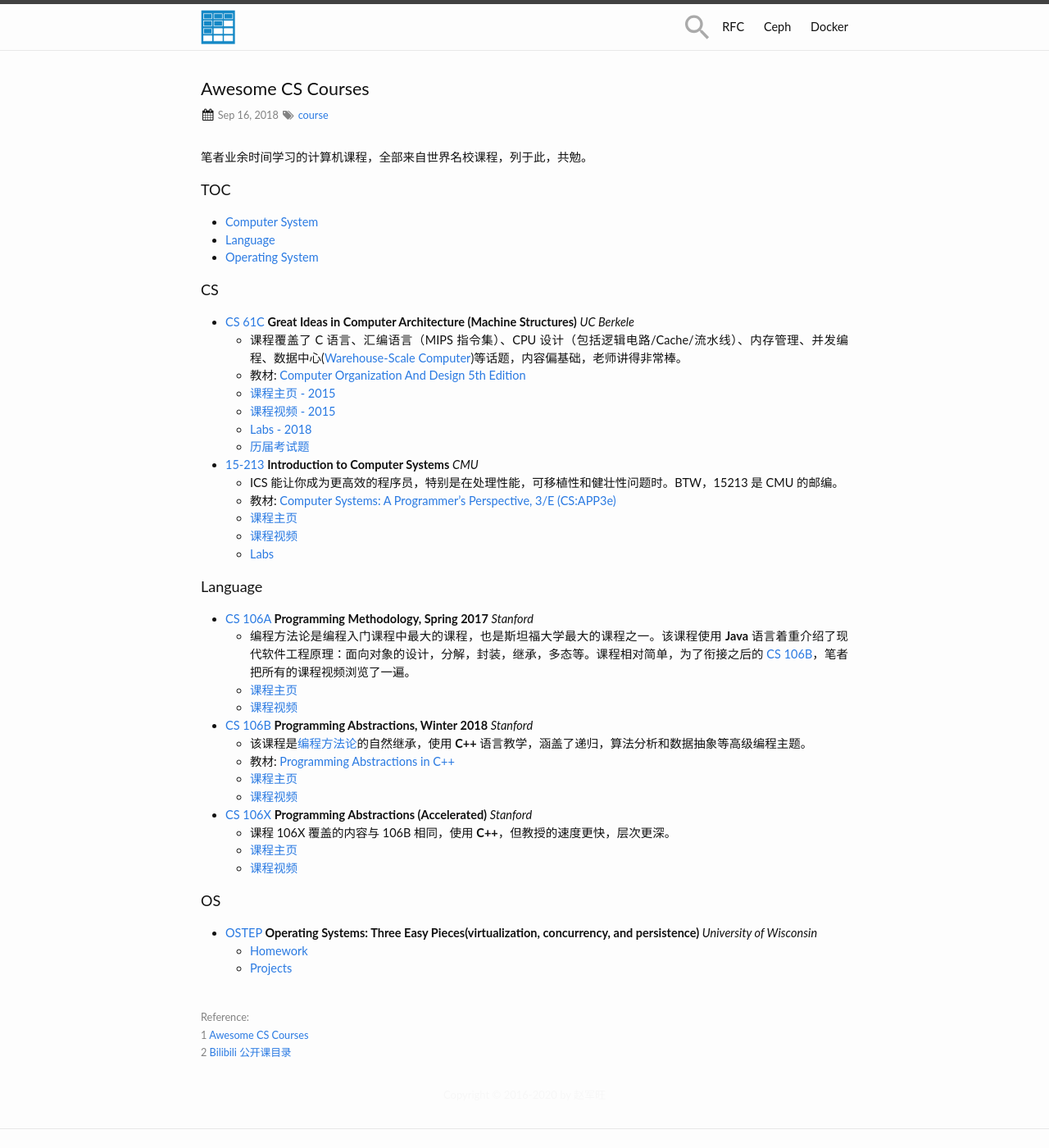
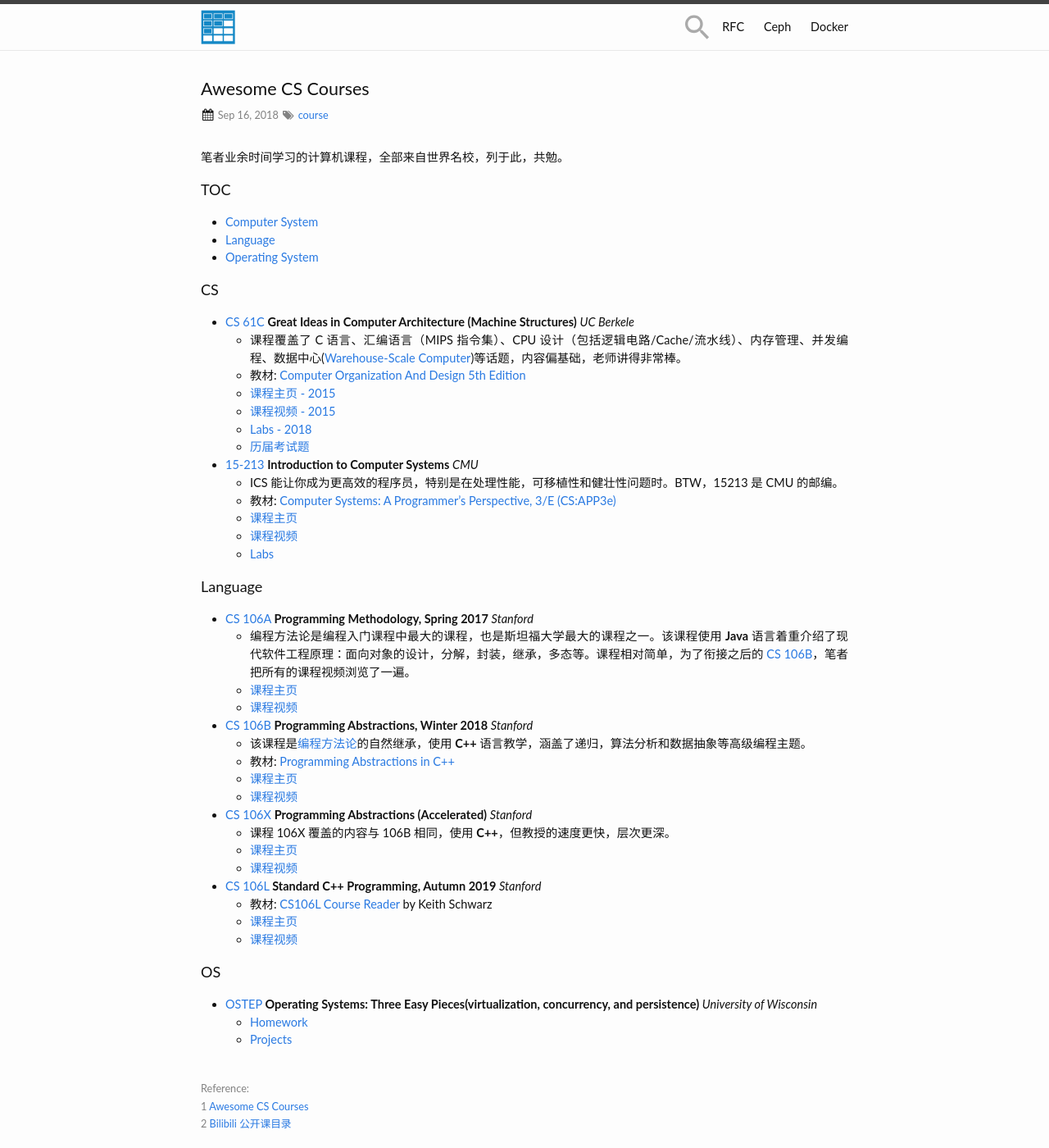
Before and after one commit to zhjwpku/zhjwpku.github.io, a Jekyll site: the page built from _posts/2018-09-16-awesome-cs-courses.md, in a window 1280 px wide and 1400 px high. Shown: the whole window at 82% size. Built offline with Jekyll 4.4.1, drawn with Linux system fonts in a browser that asks for light colours; comment, search, counter and statistics services are not loaded.

Commit message:
CS106L Standard C++ Programming
Signed-off-by: Zhao Junwang <zhjwpku@gmail.com>

```diff
--- a/_posts/2018-09-16-awesome-cs-courses.md
+++ b/_posts/2018-09-16-awesome-cs-courses.md
@@ -45,6 +45,10 @@
     - 课程 106X 覆盖的内容与 106B 相同，使用 **C++**，但教授的速度更快，层次更深。
     - [课程主页][cs106x]
     - [课程视频][cs106x-video]
+- [CS 106L][cs106l] **Standard C++ Programming, Autumn 2019** *Stanford*
+    - 教材: [CS106L Course Reader][cs106l-textbook] by Keith Schwarz
+    - [课程主页](http://web.stanford.edu/class/cs106l/lectures.html)
+    - [课程视频][cs106l-video]
 
 #### OS
 
@@ -86,3 +90,7 @@
 [cs193a-video]: https://www.youtube.com/watch?v=iBBOUzGS8QU&list=PLBx6OgewIjRoF1eh017uRiPuV42piY_iP&index=2
 [cs106x]: http://web.stanford.edu/class/archive/cs/cs106x/cs106x.1182/index.shtml
 [cs106x-video]: https://www.bilibili.com/video/av21619854
+[cs106l]: http://web.stanford.edu/class/cs106l/index.html
+[cs106l-video]: https://www.youtube.com/playlist?list=PLCgD3ws8aVdolCexlz8f3U-RROA0s5jWA
+[cs106l-video-bilibili]: https://www.bilibili.com/video/av76247001
+[cs106l-textbook]: /assets/pdf/books/cs106l_course_reader.pdf
```
Also changed, not shown: other parts of _posts/2018-09-16-awesome-cs-courses.md (+1 -1 lines), 1 other file.
